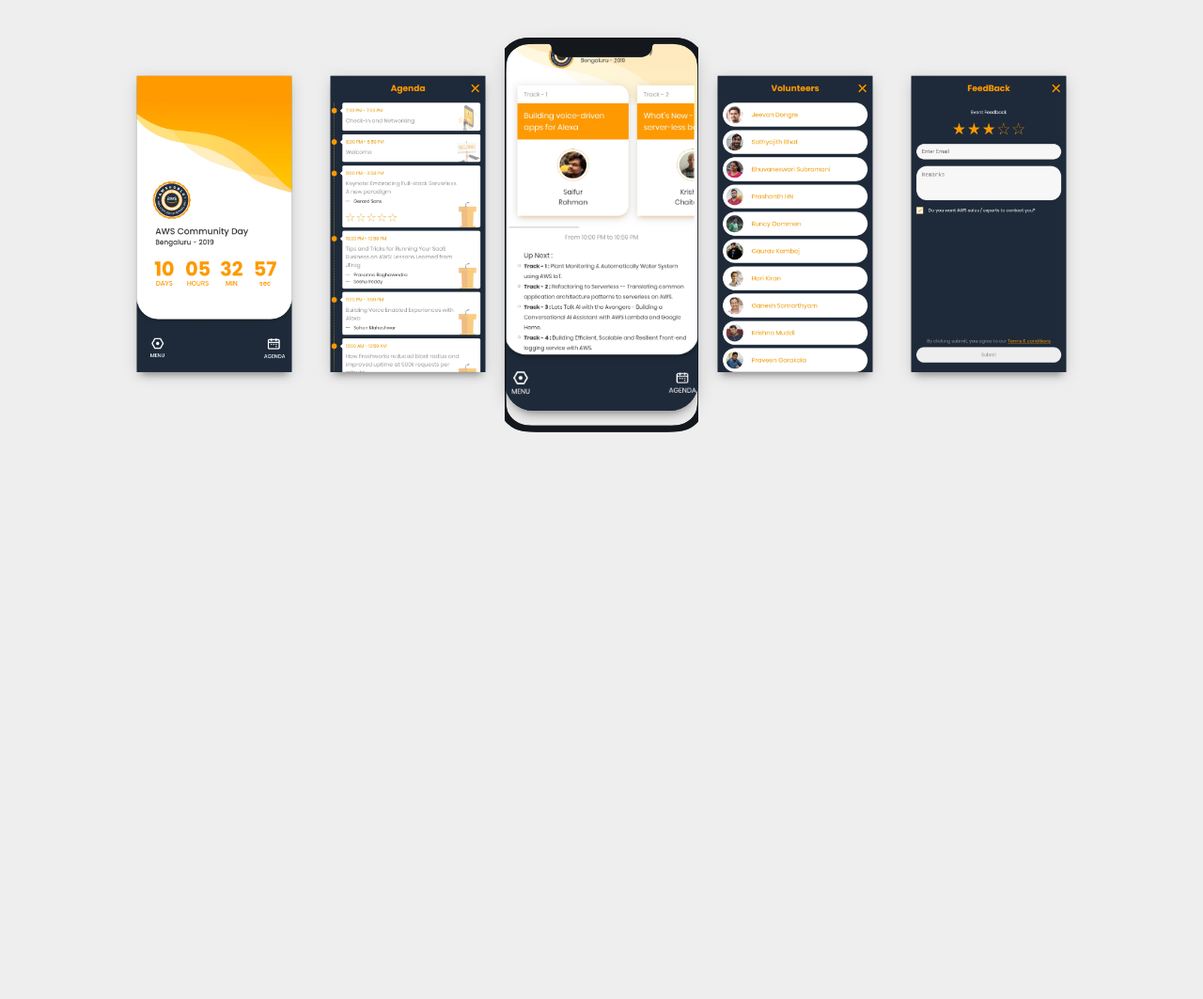
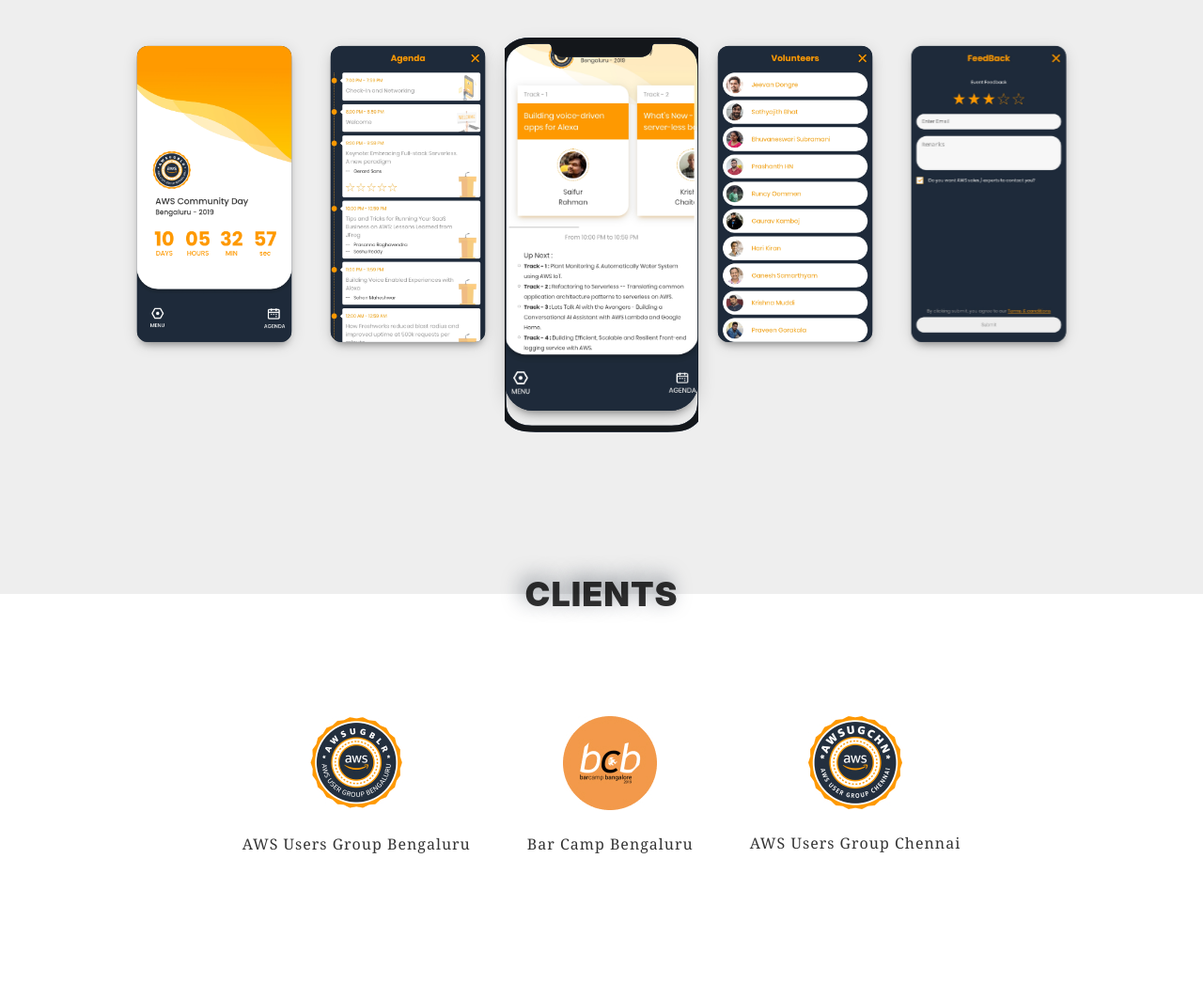
Before and after one commit to antstackio/lanyard-homepage, a Gatsby site: page / in a window 1280 px wide. Shown: the part 3028-4091 px from the top of the page at 94% size. Before the commit the page ends 3660 px from the top, so only its background shows below. Built offline with nearby package versions, Linux system fonts and the light colour scheme; Gatsby itself is replaced by a stand-in of ours; a web font is replaced by a local one.

Commit message:
clients added

```diff
--- /dev/null
+++ b/src/components/Clients.js
@@ -0,0 +1,33 @@
+import React from "react"
+
+import blr from "../images/blr.jpg"
+import bcb from "../images/bcb.jpg"
+import chn from "../images/chn.jpg"
+
+const Clients = () => (
+  <div id="Clients">
+    <h1 className="the_title">Clients</h1>
+    <div className="container">
+      <div className="in_wrap by_two">
+        <div className="client_list">
+          <div className="client_item">
+            <img src={blr} />
+            <p>AWS Users Group Bengaluru</p>
+          </div>
+
+          <div className="client_item">
+            <img src={bcb} />
+            <p>Bar Camp Bengaluru</p>
+          </div>
+
+          <div className="client_item">
+            <img src={chn} />
+            <p>AWS Users Group Chennai</p>
+          </div>
+        </div>
+      </div>
+    </div>
+  </div>
+)
+
+export default Clients
--- a/src/components/Screens.js
+++ b/src/components/Screens.js
@@ -8,6 +8,7 @@
 
 const Screens = () => (
   <div id="Screens">
+    <h1 className="the_title solid">Screens</h1>
     <div className="container">
       <div className="in_wrap by_two">
         <div className="show">
--- a/src/pages/index.js
+++ b/src/pages/index.js
@@ -7,6 +7,7 @@
 import MainSection from "../components/MainSection"
 import Features from "../components/Features"
 import Screens from "../components/Screens"
+import Clients from "../components/Clients"
 import SEO from "../components/seo"
 
 const IndexPage = () => (
@@ -15,6 +16,7 @@
     <MainSection />
     <Features />
     <Screens />
+    <Clients />
   </Layout>
 )
 
--- a/src/scss/pages/_home.scss
+++ b/src/scss/pages/_home.scss
@@ -73,14 +73,7 @@
 #Features {
   background: $black_bg;
   color: #fff;
-  .the_title {
-    font-weight: 900;
-    text-transform: uppercase;
-    text-align: center;
-    margin: -100px 0 100px;
-    line-height: 0;
-    text-shadow: -5px -5px 20px rgba($black_bg, 0.5);
-  }
+
   .fet_list {
     .fet_item {
       margin-bottom: 50px;
@@ -127,20 +120,29 @@
   }
 }
 
+.the_title {
+  font-weight: 900;
+  text-transform: uppercase;
+  text-align: center;
+  margin: -100px 0 100px;
+  line-height: 0;
+  text-shadow: -5px -5px 20px rgba($black_bg, 0.5);
+}
 #Screens {
   .show {
     display: flex;
     margin: 0 -15px;
     .screen {
       transform: scale(0.8);
-      padding: 40px 0 0;
       img {
         @include shadow;
         max-width: 100%;
         background: $black_bg;
+        border-radius: 15px;
       }
       &.main {
         transform: scale(1);
+        padding: 40px 0 0;
         img {
           border-radius: 30px;
         }
@@ -160,3 +162,19 @@
     }
   }
 }
+
+#Clients {
+  min-height: 50vh !important;
+  background: #fff;
+  .client_list {
+    display: flex;
+    .client_item {
+      text-align: center;
+      padding: 30px;
+      img {
+        margin-bottom: 25px;
+        display: inline-block;
+      }
+    }
+  }
+}
```
Also changed, not shown: src/images/bcb.jpg (added), src/images/blr.jpg (added), src/images/chn.jpg (added), src/images/fiiter_top_bg.svg (added).
